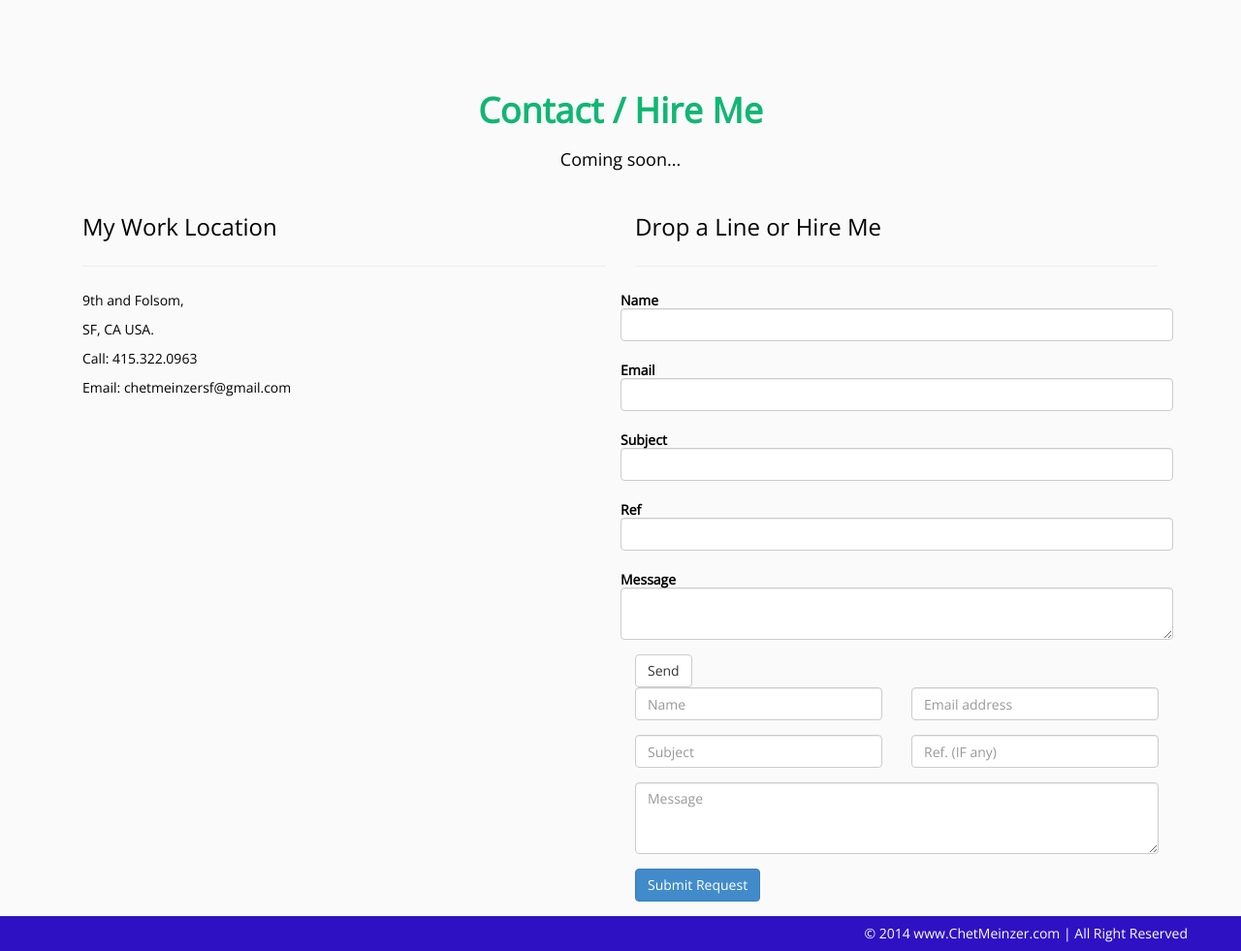
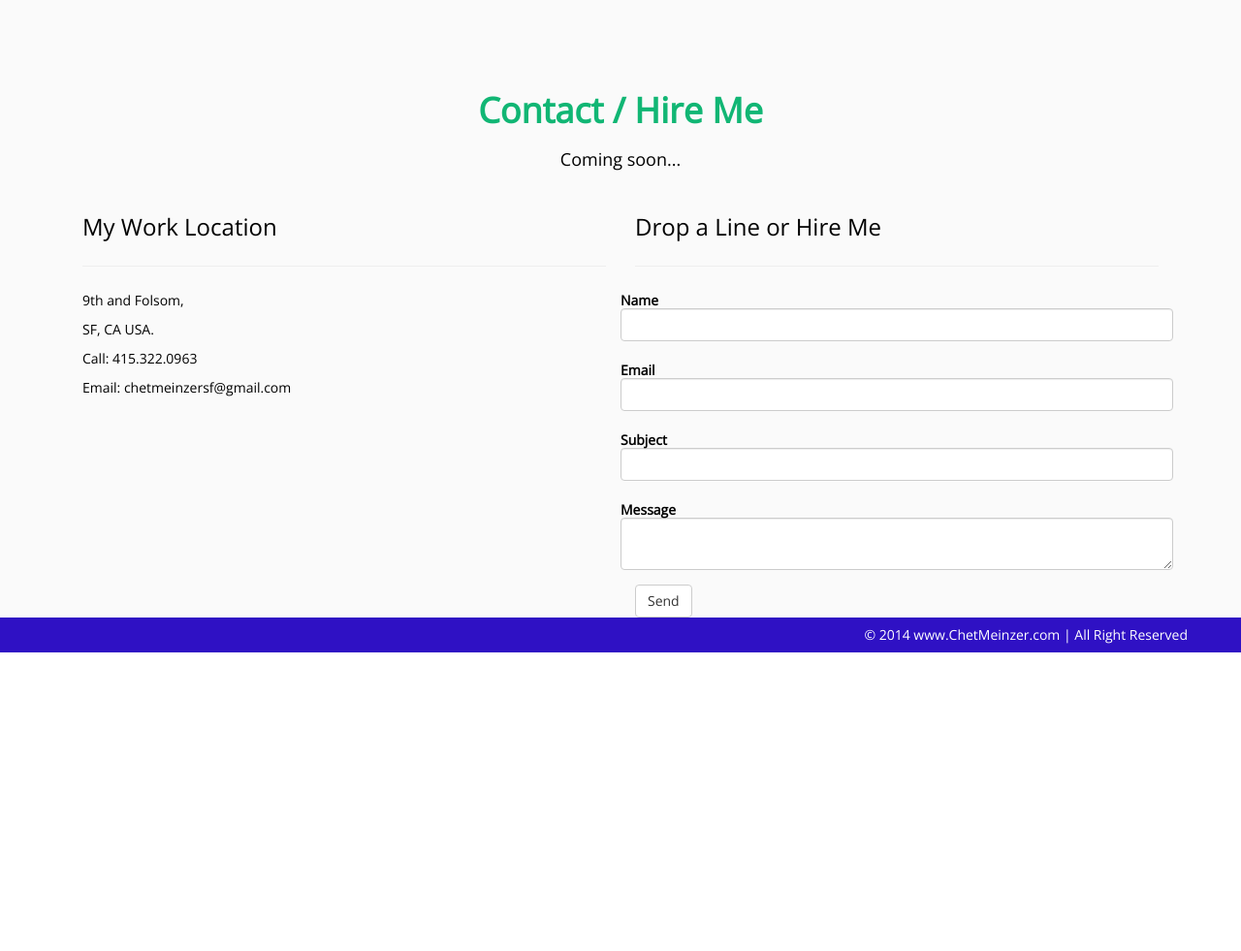
Before and after one commit to chetstar/newchetweb, a Flask app: page / in a window 1280 px wide; the page is wider, and only the part inside the window is pictured. Shown: the part 2938-3919 px from the top of that part at 97% size. After the commit the page ends 3611 px from the top of that part, so only its background shows below. Run offline with Flask 2, Linux system fonts and the light colour scheme; some libraries are stand-ins or nearby versions.

Commit message:
contact form

```diff
--- a/app.py
+++ b/app.py
@@ -1,6 +1,7 @@
 import os
 from flask import Flask, render_template, send_from_directory
 from flask_bootstrap import Bootstrap
+from flask.ext.sqlalchemy import SQLAlchemy
 # from flask.ext.sqlalchemy import SQLAlchemy
 
 # initialization
@@ -8,11 +9,12 @@ app = Flask(__name__)
 app.config.update(
     DEBUG = True,
 )
+app.config.from_object('config')
+#now i can access config vars via app.config['VAR_Name']
 Bootstrap(app)
-
-
+db = SQLAlchemy(app)
 from views import *
-
+from models import *
 # launch
 if __name__ == "__main__":
     port = int(os.environ.get("PORT", 5000))
--- a/config.py
+++ b/config.py
@@ -1,2 +1,8 @@
 CSRF_ENABLED = True
 SECRET_KEY = 'you-will-never-guess'
+
+import os
+basedir = os.path.abspath(os.path.dirname(__file__))
+
+SQLALCHEMY_DATABASE_URI = 'sqlite:///' + os.path.join(basedir, 'app.db')
+SQLALCHEMY_MIGRATE_REPO = os.path.join(basedir, 'db_repository')
--- a/forms.py
+++ b/forms.py
@@ -1,10 +1,10 @@
 from flask.ext.wtf import Form
 from wtforms.fields import TextField, SubmitField, TextAreaField
+from wtforms import validators, ValidationError
 
 class ContactForm(Form):
-  name = TextField("Name")
-  email = TextField("Email")
-  subject = TextField("Subject")
-  ref=TextField("Ref")
-  message = TextAreaField("Message")
+  name = TextField("Name",  [validators.Required("Please enter your name.")])
+  email = TextField("Email",  [validators.Required("Please enter your email address."), validators.Email("Please enter your email address.")])
+  subject = TextField("Subject",  [validators.Required("Please enter a subject.")])
+  message = TextAreaField("Message",  [validators.Required("Please enter a message.")])
   submit = SubmitField("Send")
--- a/templates/404.html
+++ b/templates/404.html
@@ -1,4 +1,4 @@
-{% extends "base.html" %}
+{% extends "index.html" %}
 {% block title %} - Page Not Found{% endblock %}
 {% block content %}
   <h1>Page Not Found</h1>
--- a/templates/index.html
+++ b/templates/index.html
@@ -241,51 +241,12 @@ quality with data visualization and drill down functions.
                         <hr />
                          <form class="form form-horizontal" method="post" role="form">
                        {{ form.hidden_tag() }}
-  {{ wtf.form_errors(form, hiddens="only") }}
-  {{ wtf.form_field(form.name) }}
-  {{ wtf.form_field(form.email) }}
-    {{ wtf.form_field(form.subject) }}
-  {{ wtf.form_field(form.ref) }}
-    {{ wtf.form_field(form.message) }}
-    {{ wtf.form_field(form.submit) }}
+                       {% for message in get_flashed_messages() %}
+                       <span style="color: red;">[{{ message }}]</span>
+{% endfor %}
+{{ wtf.quick_form(form) }}
 </form>
-                        <form>
-                        <form>
-                            <div class="row">
-                                <div class="col-md-6 ">
-                                    <div class="form-group">
-                                        <input type="text" class="form-control" required="required" placeholder="Name">
-                                    </div>
-                                </div>
-                                <div class="col-md-6">
-                                    <div class="form-group">
-                                        <input type="text" class="form-control" required="required" placeholder="Email address">
-                                    </div>
-                                </div>
-                            </div>
-                              <div class="row">
-                                <div class="col-md-6 ">
-                                    <div class="form-group">
-                                        <input type="text" class="form-control" required="required" placeholder="Subject">
-                                    </div>
-                                </div>
-                                <div class="col-md-6 ">
-                                    <div class="form-group">
-                                        <input type="text" class="form-control"  placeholder="Ref. (IF any)">
-                                    </div>
-                                </div>
-                            </div>
-                            <div class="row">
-                                <div class="col-md-12 ">
-                                    <div class="form-group">
-                                        <textarea name="message" id="message" required="required" class="form-control" rows="3"  placeholder="Message"></textarea>
-                                    </div>
-                                    <div class="form-group">
-                                        <button type="submit" class="btn btn-primary">Submit Request</button>
-                                    </div>
-                                </div>
-                            </div>
-                        </form>
+
                     </div>
 
                 </div>
--- a/views.py
+++ b/views.py
@@ -1,5 +1,5 @@
 from app import app
-from flask import Flask, render_template, send_from_directory, request, flash
+from flask import Flask, render_template, send_from_directory, request, flash,redirect,url_for
 from forms import ContactForm
 
 app.secret_key = 'development key'
@@ -8,11 +8,15 @@ app.secret_key = 'development key'
 def page_not_found(e):
     return render_template('404.html'), 404
 
+
 @app.route("/", methods=['GET', 'POST'])
 def index():
     form = ContactForm()
     if request.method == 'POST':
-       return 'Form posted.'
-
+        if form.validate() == False:
+            flash('All fields are required.')
+            return redirect(url_for('index'))
+        else:
+            return 'Form posted.'
     elif request.method == 'GET':
        return render_template('index.html', form=form)
```
Also changed, not shown: __init__.py (added, +8 -0 lines), db_create.py (added, +12 -0 lines), db_migrate.py (added, +15 -0 lines), models.py (added, +14 -0 lines), static/css/main.css (added, +71 -0 lines).
